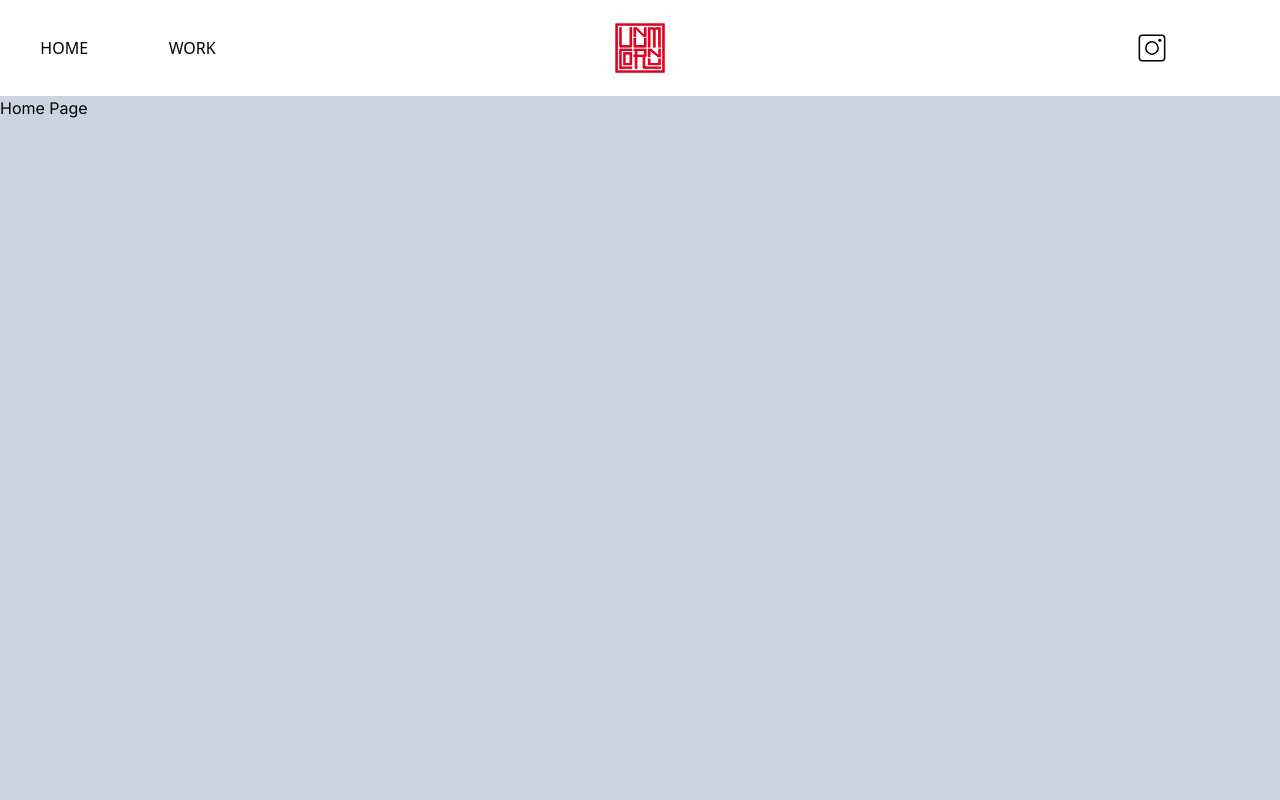
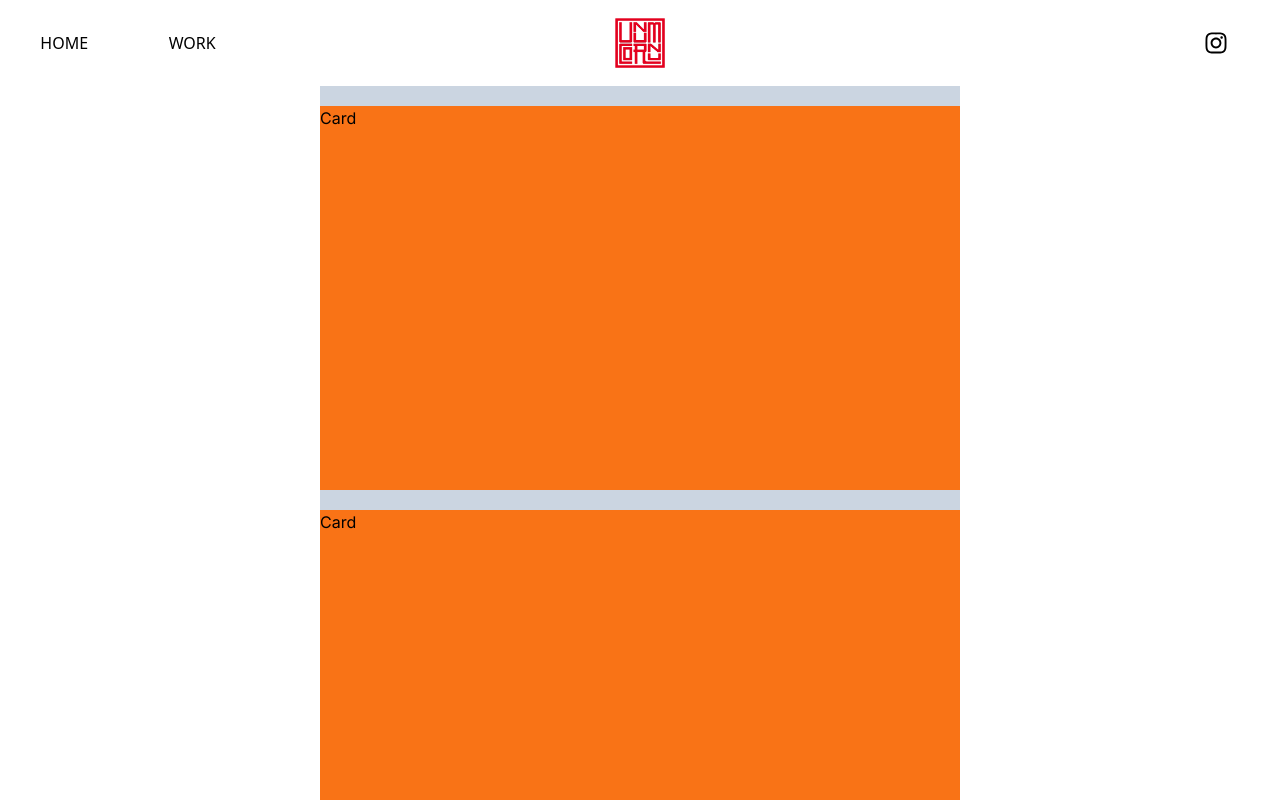
Before and after one commit to kennyvungo/mugan, a Next.js app: page / in a window 1280 px wide. Built offline with nearby package versions, Linux system fonts and the light colour scheme; a web font is replaced by a local one.

Commit message:
changed insta icon, fixed spacing, added new components

```diff
--- a/app/globals.css
+++ b/app/globals.css
@@ -2,6 +2,9 @@
 @tailwind components;
 @tailwind utilities;
 
+::-webkit-scrollbar {
+  display: none;
+}
 :root {
   --foreground-rgb: 0, 0, 0;
   --background-start-rgb: 214, 219, 220;
--- a/app/layout.tsx
+++ b/app/layout.tsx
@@ -20,7 +20,7 @@ export default function RootLayout({
   return (
     <html lang="en">
       <body className={inter.className}>
-        <div className="flex flex-col h-screen">
+        <div className="flex flex-col h-screen items-center">
         <Header/>
         {children}
         </div>
--- a/app/page.tsx
+++ b/app/page.tsx
@@ -1,11 +1,17 @@
 import Image from "next/image";
 import Header from "../components/header";
+import Card from "@/components/card";
 export default function Home() {
   return (
-    <main className="text-black bg-slate-300 flex-grow h-3/5">
-      <div className="">
-        Home Page
-        </div>
+    <main className="text-black overflow-y-auto h-screen w-screen flex flex-col items-center">
+      <div className="bg-slate-300 w-2/4">
+      <Card/>
+      <Card/>
+      <Card/>
+      <Card/>
+      <Card/>
+      <Card/>
+      </div>
     </main>
   );
 }
--- a/components/card.tsx
+++ b/components/card.tsx
@@ -2,7 +2,9 @@ import React from 'react'
 
 const Card = () => {
   return (
-    <div>Card</div>
+    <div className='h-96 bg-orange-500 my-5'>
+        Card
+    </div>
   )
 }
 
--- a/components/header.tsx
+++ b/components/header.tsx
@@ -3,10 +3,11 @@ import Image from 'next/image'
 import logo from '../public/logo.png'
 import Link from 'next/link'
 import { CiInstagram } from "react-icons/ci";
+import { FaInstagram } from "react-icons/fa6";
 
 export default function Header(){
   return (
-    <div className="flex flex-row items-center bg-white h-24 text-black font-sans">
+    <div className="flex flex-row items-center bg-white h-24 text-black font-sans w-screen bg-opacity-75">
       <div className="flex flex-row  w-1/5 justify-around">
         <div >
           <Link href="/">HOME</Link>
@@ -20,8 +21,9 @@ export default function Header(){
           <Image src={logo} alt="logo" width="64" height="64"/>
         </Link>
       </div>
-      <div className='w-1/5 justify-center'>
-        <Link href="https://www.instagram.com/by_unumcornu/" className='flex flex-row justify-center text-4xl'><CiInstagram/></Link>
+      <div className='flex flex-row w-1/5'>
+        <span className='w-2/4'> </span>
+        <Link href="https://www.instagram.com/by_unumcornu/" className='flex flex-row justify-center text-2xl w-2/4'><FaInstagram/></Link>
       </div>
     </div>
   );
--- /dev/null
+++ b/components/product.tsx
@@ -0,0 +1,9 @@
+import React from 'react'
+
+const Product = () => {
+  return (
+    <div>Product</div>
+  )
+}
+
+export default Product
```
